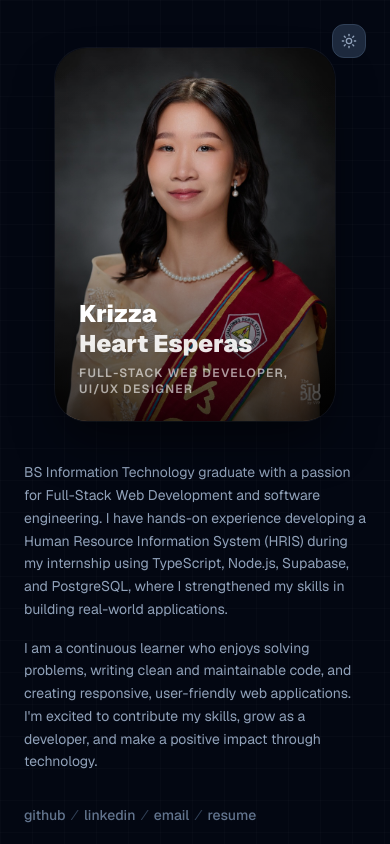
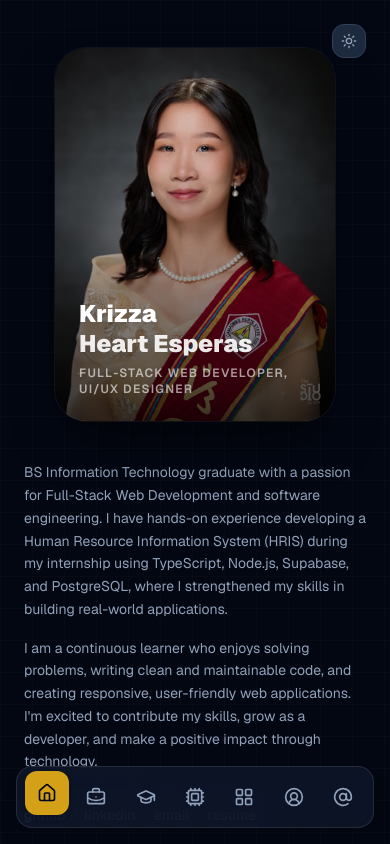
Before and after one commit to krizzaheartesperas/new_digital_portfolio, a Next.js app: page / in a window 390 px wide. Shown: the top 844 px of the page. Built offline with nearby package versions, Linux system fonts and the light colour scheme.

Commit message:
navigation update

```diff
--- a/src/app/page.tsx
+++ b/src/app/page.tsx
@@ -309,8 +309,34 @@ export default function Home() {
         </nav>
       </aside>
 
+      {/* MOBILE BOTTOM NAVIGATION (Visible only on mobile) */}
+      <nav className="lg:hidden fixed bottom-4 left-4 right-4 bg-white/80 dark:bg-slate-900/80 backdrop-blur-xl border border-slate-200/80 dark:border-white/10 rounded-2xl shadow-xl shadow-black/10 z-50 p-2 flex items-center justify-between overflow-x-auto gap-1">
+        {[
+          { id: "home", icon: <HomeIcon className="h-5 w-5" /> },
+          { id: "experience", icon: <BriefcaseBusiness className="h-5 w-5" /> },
+          { id: "credentials", icon: <GraduationCap className="h-5 w-5" /> },
+          { id: "skills", icon: <Cpu className="h-5 w-5" /> },
+          { id: "projects", icon: <LayoutGrid className="h-5 w-5" /> },
+          { id: "about", icon: <CircleUserRound className="h-5 w-5" /> },
+          { id: "contact", icon: <AtSign className="h-5 w-5" /> }
+        ].map((tab) => (
+          <button
+            key={tab.id}
+            onClick={() => setActiveTab(tab.id)}
+            className={`p-3 rounded-xl flex-shrink-0 flex items-center justify-center transition-all duration-300 ${
+              activeTab === tab.id
+                ? "bg-[#D4A017] text-slate-950 shadow-md transform -translate-y-1"
+                : "text-slate-500 dark:text-slate-400 hover:bg-slate-100 dark:hover:bg-slate-800"
+            }`}
+            aria-label={tab.id}
+          >
+            {tab.icon}
+          </button>
+        ))}
+      </nav>
+
       {/* MAIN CONTENT WRAPPER */}
-      <div className="flex-1 lg:ml-[280px] flex flex-col min-h-screen relative w-full">
+      <div className="flex-1 lg:ml-[280px] flex flex-col min-h-screen relative w-full pb-24 lg:pb-0">
         {/* Main Container Layout */}
         <main className={`mx-auto w-full flex-grow flex flex-col transition-all duration-300 ${
           activeTab === "home"
--- a/src/data/portfolio.ts
+++ b/src/data/portfolio.ts
@@ -202,6 +202,24 @@ export const portfolioData: PortfolioData = {
       featured: true
     },
     {
+      id: "proj-tb-sim",
+      title: "Agent-Based Simulation and GIS Mapping of Tuberculosis Transmission",
+      description: "Developed an agent-based simulation integrated with GIS to analyze TB transmission patterns and support forecasting for public health assessment.",
+      period: "December 2024",
+      role: "Agent-Based Simulation Developer / Modeler",
+      location: "Daet, Camarines Norte",
+      descriptionPoints: [
+        "Developed an agent-based simulation integrated with GIS to analyze TB transmission patterns.",
+        "Mapped and identified high-prevalence barangays, including Alawihao and Bibirao.",
+        "Modeled key factors such as mobility rates, infection probability, and healthcare accessibility.",
+        "Supported forecasting and data-driven insights for public health assessment."
+      ],
+      image: "/tb-simulation.png",
+      tags: ["Agent-Based Modeling", "GIS Mapping", "Simulation", "Data Analysis", "Public Health"],
+      featured: true,
+      demoUrl: "https://zenodo.org/records/14496751"
+    },
+    {
       id: "proj-2",
       title: "Autonomous Egg Quality Sorting System Using IoT & Image Processing",
       description: "Participated in building an IoT-powered egg sorting system using Raspberry Pi and image processing for automated size, quality, and shape grading.",
```
Also changed, not shown: public/tb-simulation.png (added).
